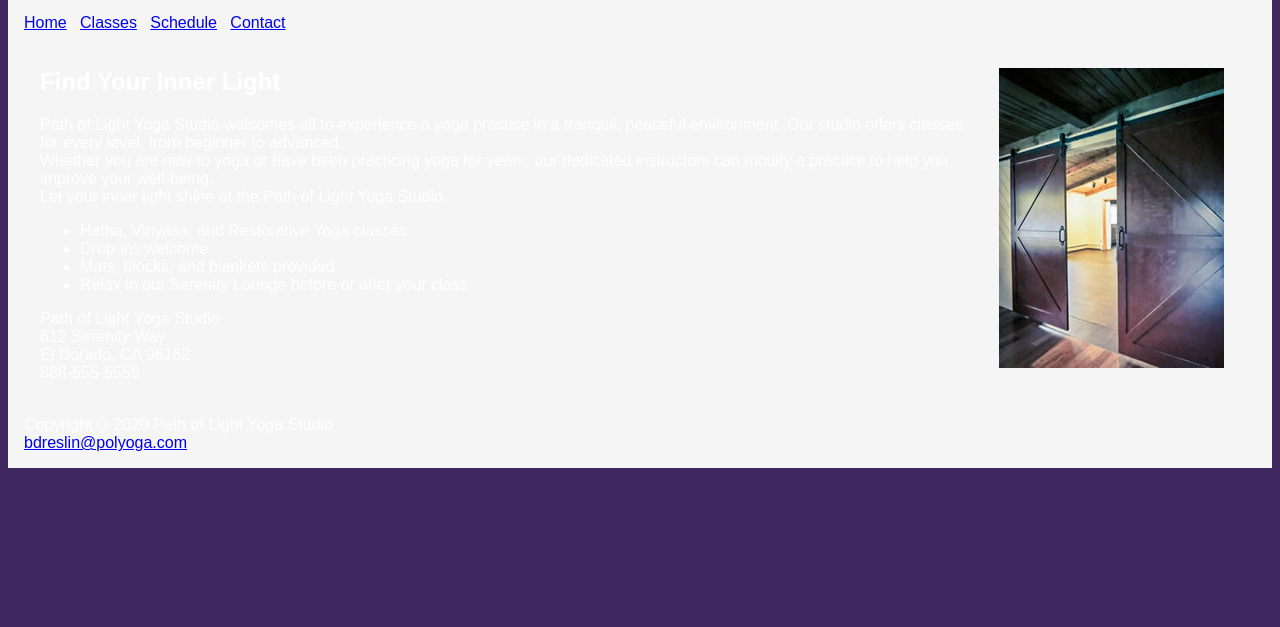
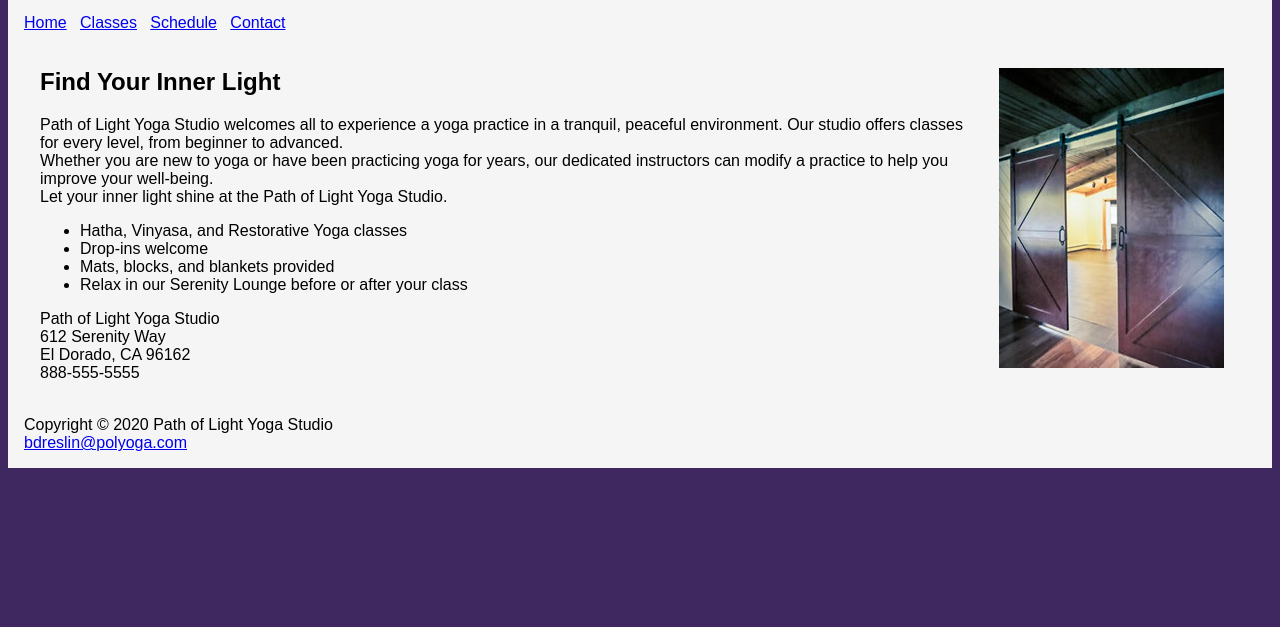
Before and after one commit to 5928002301/case-study, a plain HTML site: page index.html in a window 1280 px wide. Shown: the part 173-800 px from the top of the page. Drawn offline with Linux system fonts and the light colour scheme.

Commit message:
Update yoga.css

```diff
--- a/yoga.css
+++ b/yoga.css
@@ -1,14 +1,16 @@
 body {
        background-color: #3F2860;
-       color: #fff;
        font-family: Arial, sans-serif;
+       margin-left:auto
+       margin-right:auto
+       width:80% ;
    }
 
    #wrapper {
        background-color: #F5F5F5;
        min-width: 1000px;
        max-width: 1280px;
-       margin: 0 auto;
+
    }
 
    header {
```
